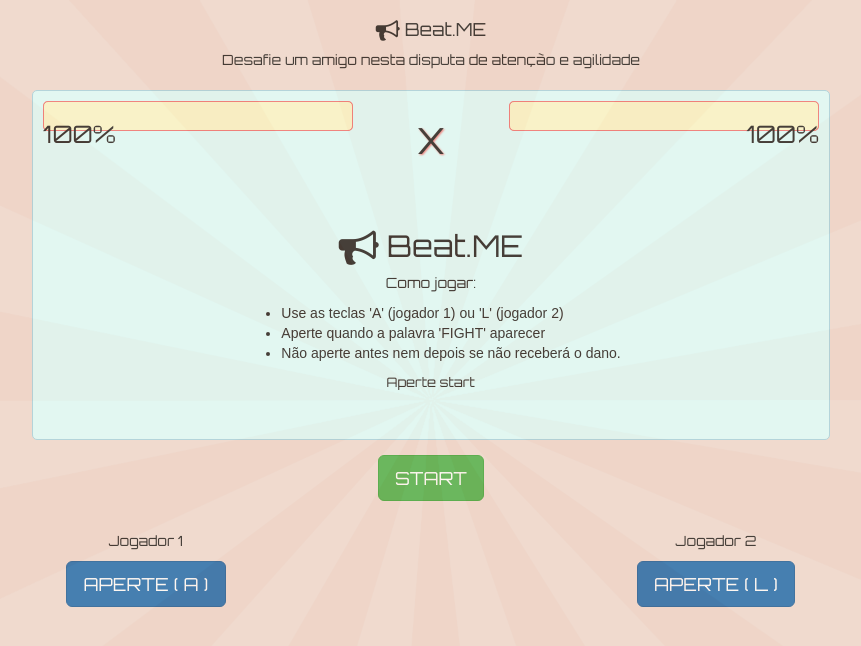
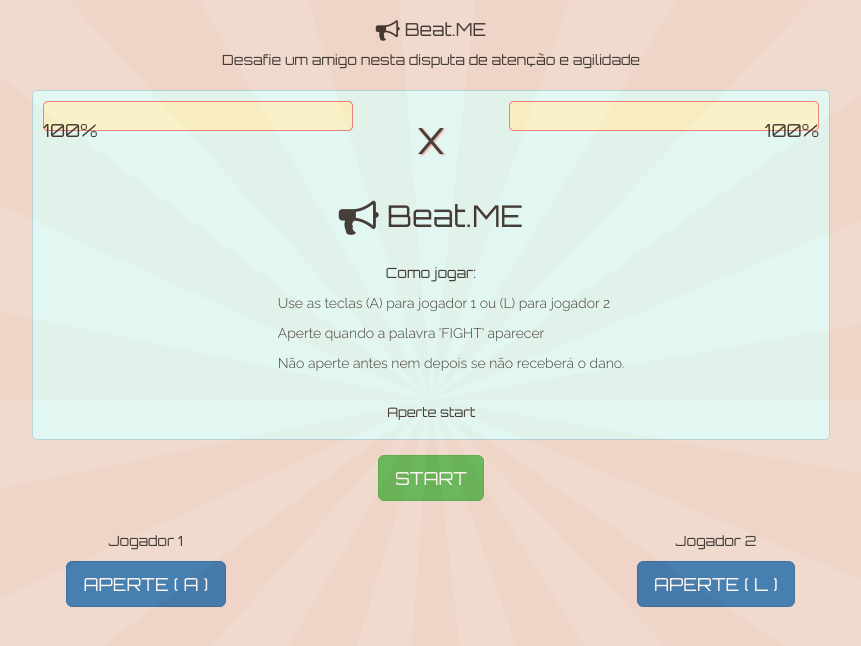
Before and after one commit to domzinhuu/Beat.ME, an Angular app: page / in a window 1280 px wide. Shown: the top 646 px of the page, without its empty margins (209-1070 px from the left). Built offline with nearby package versions, Linux system fonts and the light colour scheme.

Commit message:
retoques no UX

```diff
--- a/src/app/app.component.html
+++ b/src/app/app.component.html
@@ -42,9 +42,9 @@
           <div class="howto">
             <p class="text-center">Como jogar:</p>
             <ul class="normal-font">
-              <li>Use as teclas 'A' (jogador 1) ou 'L' (jogador 2)</li>
-              <li>Aperte quando a palavra 'FIGHT' aparecer</li>
-              <li>Não aperte antes nem depois se não receberá o dano.</li>
+              <li><p>Use as teclas (A) para jogador 1 ou (L) para jogador 2</p></li>
+              <li><p>Aperte quando a palavra 'FIGHT' aparecer</p></li>
+              <li><p>Não aperte antes nem depois se não receberá o dano.</p></li>
             </ul>
           </div>
 
--- a/src/styles.css
+++ b/src/styles.css
@@ -1,5 +1,6 @@
 /* You can add global styles to this file, and also import other style files */
 @import url('https://fonts.googleapis.com/css?family=Orbitron:400,700,900');
+@import url('https://fonts.googleapis.com/css?family=Raleway:300');
 body{
     font-family: 'Orbitron', sans-serif;
     background-image: url('./assets/img/bg.png');
@@ -14,7 +15,7 @@ body{
     opacity: .9;
 }
 .normal-font{
-    font-family: sans-serif;
+    font-family: 'Raleway', sans-serif;
 }
 
 .toolbar{
@@ -35,6 +36,14 @@ body{
     background-color: lightcyan;
     border: 1px solid lightblue;
     border-radius: 5px;
+}
+
+.howto{
+    padding: 20px 0px;
+}
+
+.howto ul li{
+    list-style: none;
 }
 
 .vs{
@@ -65,9 +74,14 @@ body{
     border-radius: 5px;
 }
 
+.p1{
+    font-size: 1.8rem;
+}
+
 .p2{
     width: 100%;
     text-align: right;
+    font-size: 1.8rem;
 }
 
 .count{
@@ -247,7 +261,4 @@ body{
         text-align: center;
     }
 
-    .howto ul li{
-        font-size: .9rem;
-    }
 }
```
